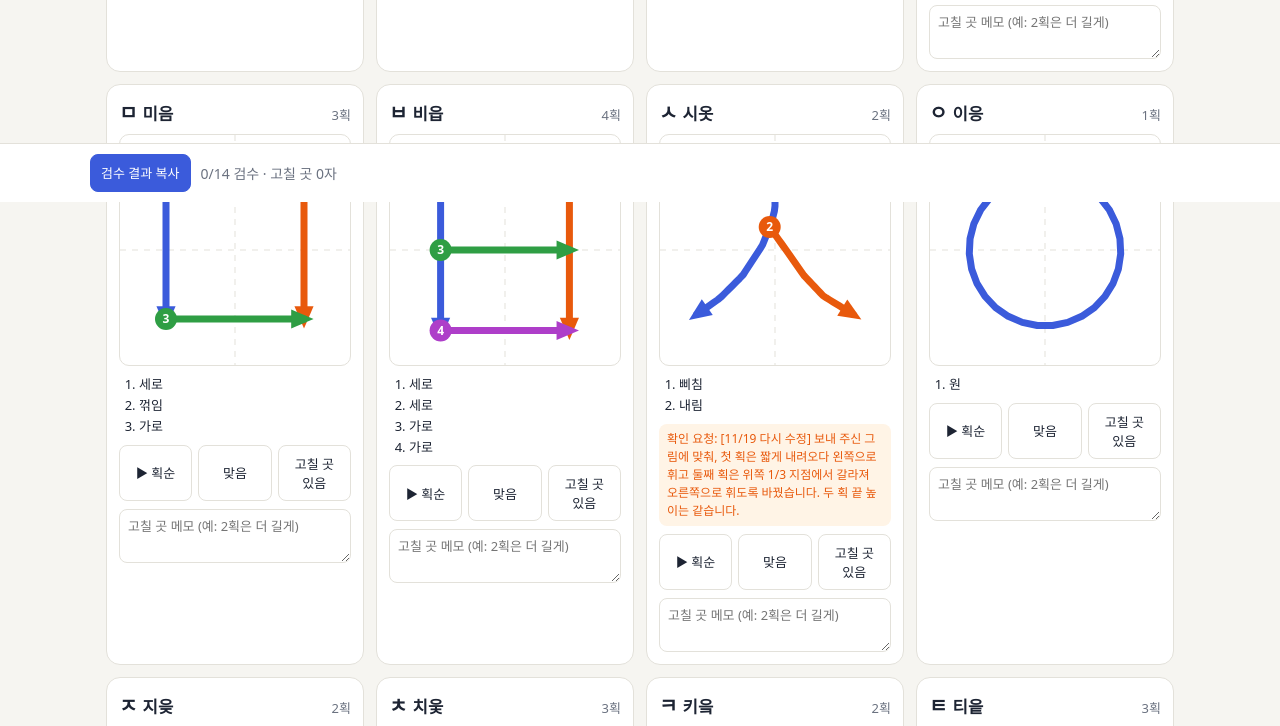
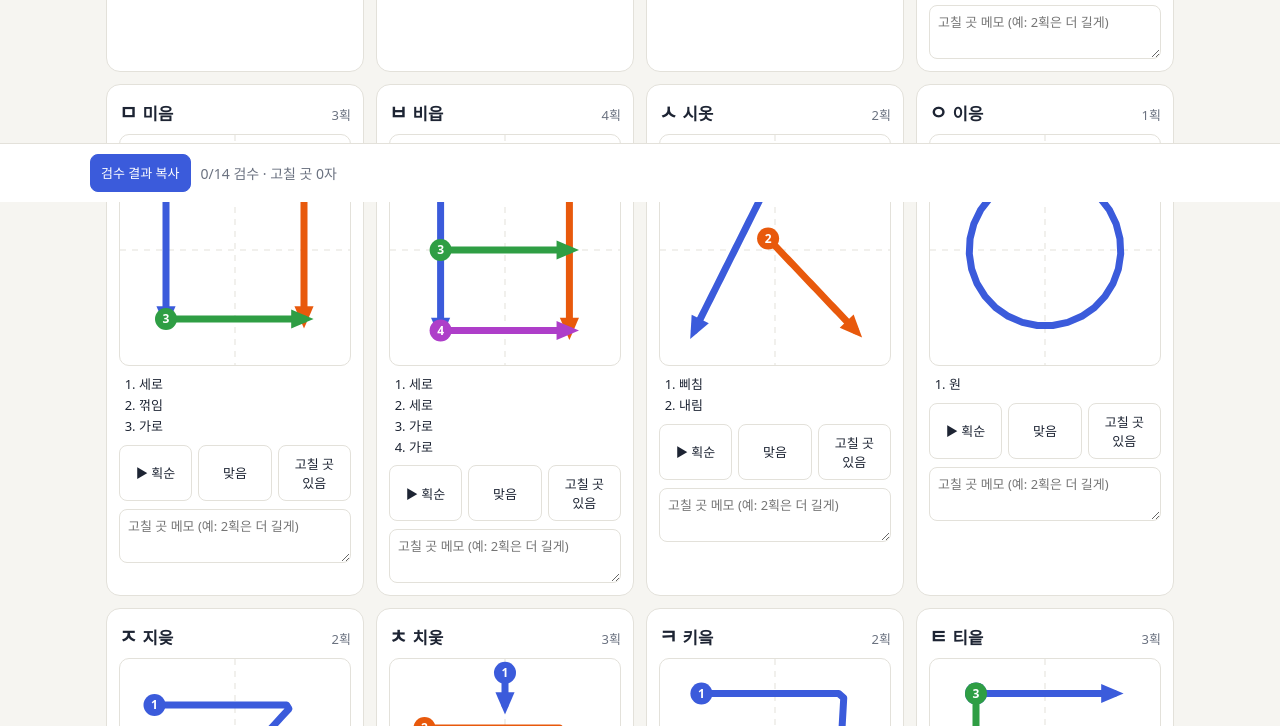
Before and after one commit to KimKyungmin-7788/special-hangeul-writing, a website: page demo/review.html in a window 1280 px wide. Shown: the part 598-1324 px from the top of the page. Drawn offline with Linux system fonts and the light colour scheme.

Commit message:
ㅅ을 최초 모양으로 되돌림
- ㅅ 획 데이터를 v0.1(8486af7)과 같게 되돌림
- 접점 테스트에서 ㅅ 제외, 검수표의 ㅅ 안내 문구 삭제

Co-Authored-By: Claude Opus 5.5 <noreply@anthropic.com>

```diff
--- a/demo/review.html
+++ b/demo/review.html
@@ -47,7 +47,6 @@ import { listChars, getTemplate } from '../src/engine.js';
 const COLORS = ['#3b5bdb', '#e8590c', '#2f9e44', '#ae3ec9'];
 // 제가 교과서 획순과 대조하면서 특히 확인이 필요하다고 본 곳
 const NOTES = {
-  'ㅅ': '[11/19 다시 수정] 보내 주신 그림에 맞춰, 첫 획은 짧게 내려오다 왼쪽으로 휘고 둘째 획은 위쪽 1/3 지점에서 갈라져 오른쪽으로 휘도록 바꿨습니다. 두 획 끝 높이는 같습니다.',
   'ㅈ': '2획(가로에서 꺾어 왼쪽 삐침 → 오른쪽 파임)은 여러 자료와 일치합니다. [11/19 수정] 삐침 끝을 왼쪽으로 옮겨 좌우 균형을 맞췄습니다. 삐침이 가로의 오른쪽 끝에서 꺾이는 모양이 맞는지 봐 주세요.',
   'ㅊ': '꼭지(점)를 짧은 세로로 넣었습니다. 기울기·길이와, 아래를 ㅈ처럼 2획으로 본 점을 확인해 주세요.',
   'ㅎ': '[11/19 수정] 꼭지는 자료마다 "꼭지"(짧은 세로)와 "위 가로"(짧은 가로)로 달라서 채점은 둘 다 정답으로 받습니다. 안내선에 어느 모양을 보여 줄지 정해 주세요. 꼭지·가로·ㅇ 사이 간격을 좁히고 ㅇ을 조금 키웠습니다.',
--- a/src/strokes-consonants.js
+++ b/src/strokes-consonants.js
@@ -32,10 +32,8 @@ export const CONSONANTS = {
     { type: '가로', points: [[0.22, 0.85], [0.78, 0.85]] },
   ] },
   'ㅅ': { name: '시옷', strokes: [
-    // 짧게 곧장 내려오다 왼쪽 아래로 휘어 삐친다. 글자는 높이보다 너비가 조금 넓다
-    { type: '삐침', points: [[0.5, 0.22], [0.5, 0.32], [0.485, 0.38], [0.445, 0.48], [0.36, 0.61], [0.26, 0.71], [0.16, 0.78]] },
-    // 둘째 획은 첫 획 위쪽 1/3 지점(휘기 시작하는 곳)에서 갈라져 오른쪽 아래로 휜다. 두 획 끝 높이는 같다
-    { type: '내림', points: [[0.477, 0.4], [0.555, 0.51], [0.625, 0.61], [0.71, 0.7], [0.84, 0.78]] },
+    { type: '삐침', points: [[0.5, 0.15], [0.15, 0.85]] },
+    { type: '내림', points: [[0.47, 0.45], [0.85, 0.85]] },
   ] },
   'ㅇ': { name: '이응', strokes: [
     { type: '원', circle: [0.5, 0.5, 0.33] },
```
Also changed, not shown: test/engine.test.js (+3 -2 lines).
